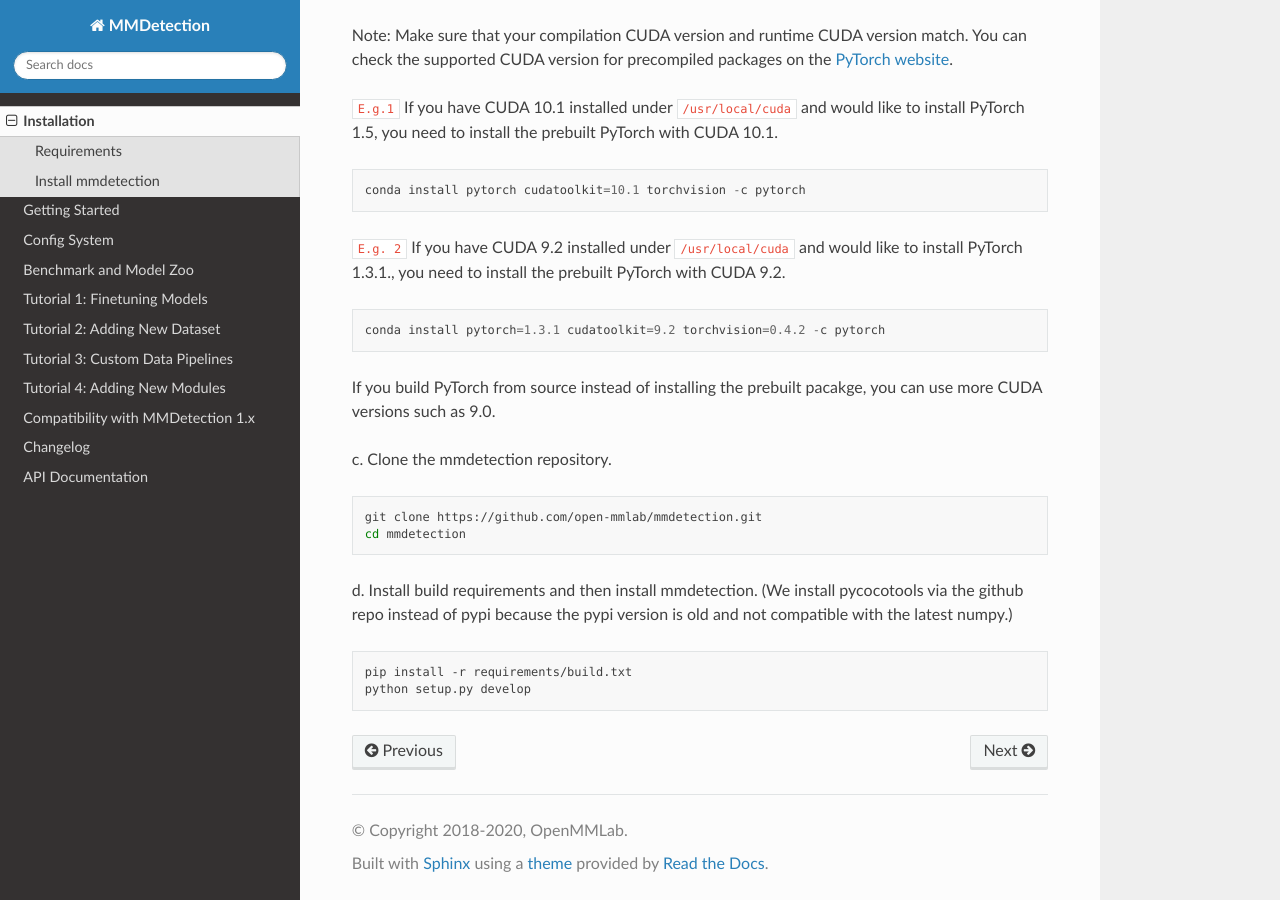
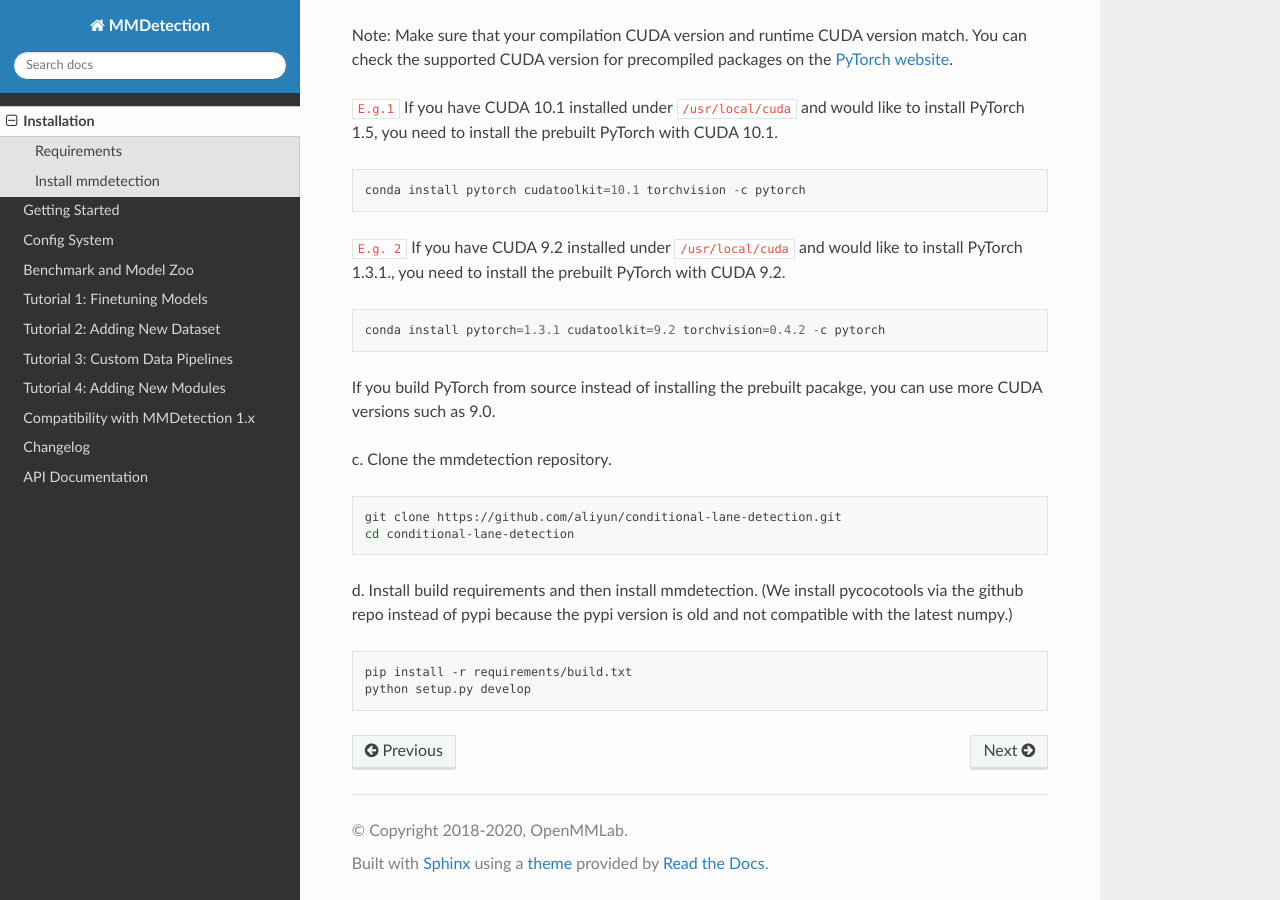
Before and after one commit to aliyun/conditional-lane-detection, a Sphinx documentation site: the page built from docs/install.md, in a window 1280 px wide and 900 px high, scrolled down 662 px. Built offline with Sphinx 7.4.7 and the Read the Docs theme 2.0.0, drawn with Linux system fonts in a browser that asks for light colours; the version number could not be read and is left out.

Commit message:
update install.md

````diff
--- a/docs/install.md
+++ b/docs/install.md
@@ -48,8 +48,8 @@ you can use more CUDA versions such as 9.0.
 c. Clone the mmdetection repository.
 
 ```shell
-git clone https://github.com/open-mmlab/mmdetection.git
-cd mmdetection
+git clone https://github.com/aliyun/conditional-lane-detection.git
+cd conditional-lane-detection
 ```
 
 d. Install build requirements and then install mmdetection.
````
